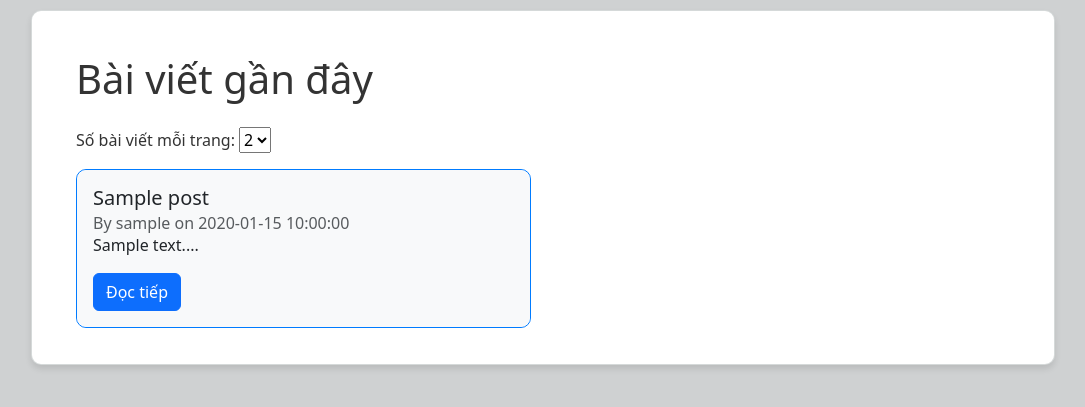
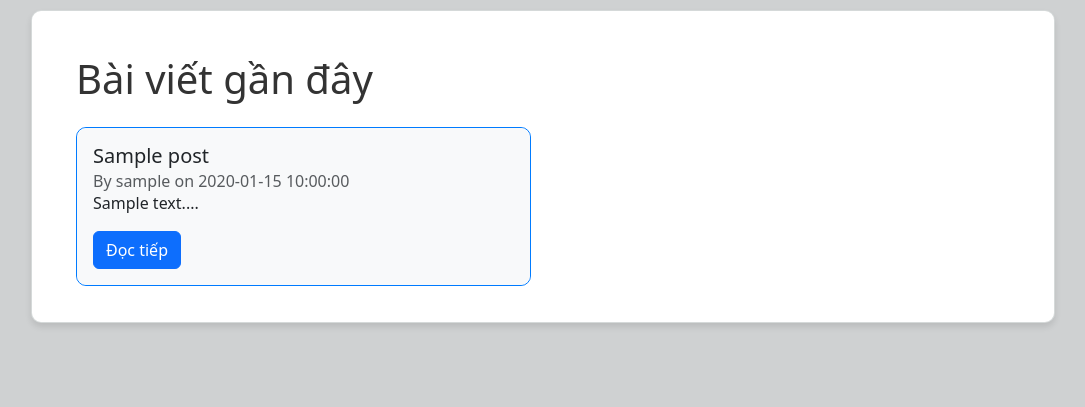
Before and after one commit to banmkh/flask-tiny-app, a Flask app: template app/templates/index.html in a window 1280 px wide. Shown: the part 85-492 px from the top of the page, without its empty margins (97-1182 px from the left). Run offline with Flask 3, Linux system fonts and the light colour scheme; the template is opened without the code that fills it: most values are stand-ins (such as "Sample title", 1, 10 or a date in 2020).

Commit message:
tinh chinh lai cho giong version 3

```diff
--- a/app/routes_post.py
+++ b/app/routes_post.py
@@ -15,8 +15,7 @@ def home():
     total_posts = db.execute("SELECT COUNT(*) FROM posts").fetchone()[0]
     total_pages = (total_posts + per_page - 1) // per_page
     posts = db.execute(
-        "SELECT * FROM posts ORDER BY date_posted DESC LIMIT ? OFFSET ?",
-        (per_page, (page - 1) * per_page)
+        "SELECT * FROM posts ORDER BY date_posted"
     ).fetchall()
     return render_template("index.html", posts=posts,per_page = per_page,page = page,total_pages=total_pages,current_user = current_user)
 
--- a/app/templates/index.html
+++ b/app/templates/index.html
@@ -5,14 +5,6 @@
 {% block content %}
     <div class="container">
         <h1 class="mb-4">Bài viết gần đây</h1>
-        <form method="GET" action="{{ url_for('post_bp.home') }}" class="mb-3">
-            <label for="per_page">Số bài viết mỗi trang:</label>
-            <select name="per_page" id="per_page" onchange="this.form.submit()">
-                <option value="2" {% if per_page == 2 %}selected{% endif %}>2</option>
-                <option value="4" {% if per_page == 4 %}selected{% endif %}>4</option>
-                <option value="8" {% if per_page == 8 %}selected{% endif %}>8</option>
-            </select>
-        </form>
         <div class="row">
             {% for post in posts %}
                 <div class="col-md-6">
```
